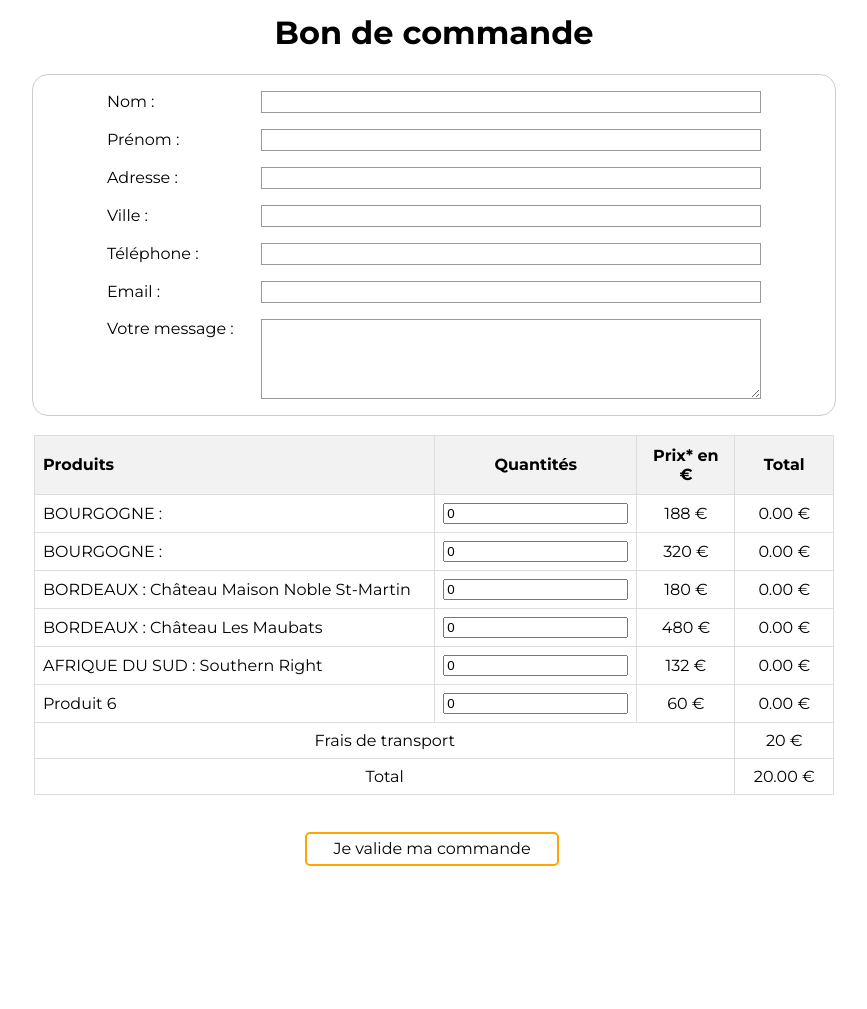
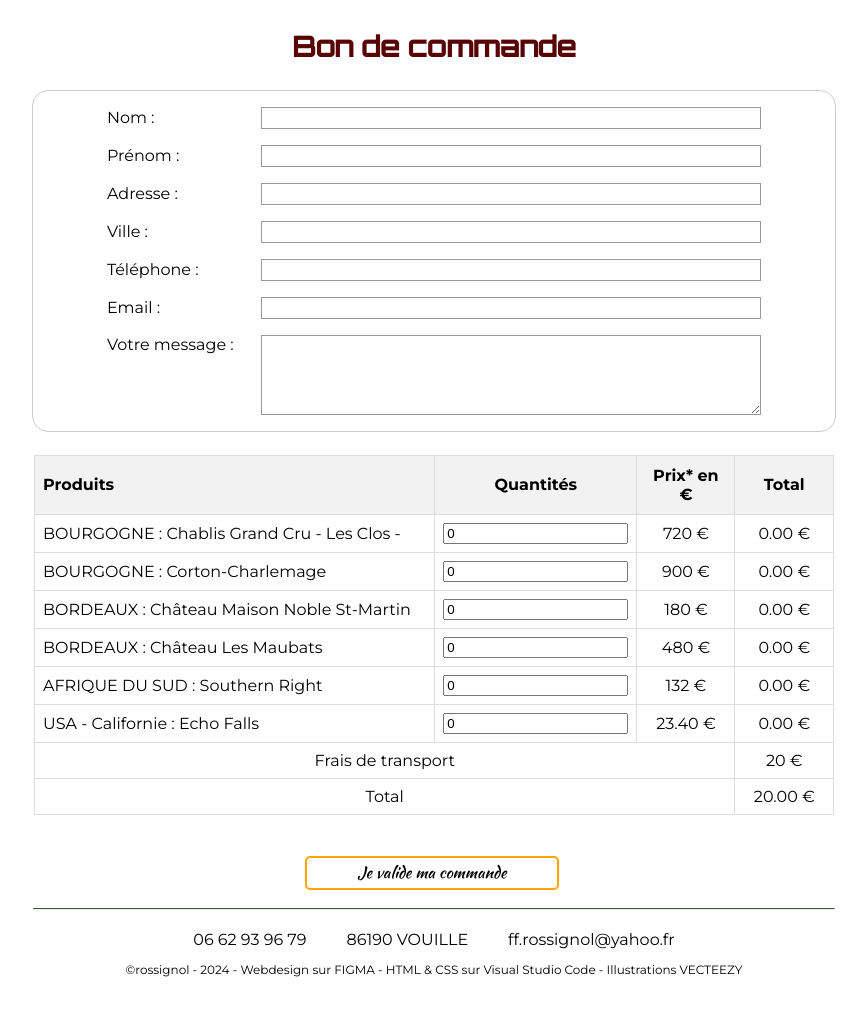
Before and after one commit to rossignol86/mini-projet-lea-franck-rossignol, a plain HTML site: page bdc.html in a window 1280 px wide. Shown: the part 168-1177 px from the top of the page, without its empty margins (206-1073 px from the left). Before the commit the page ends 1080 px from the top, so only its background shows below. Drawn offline with Linux system fonts and the light colour scheme; a web font is replaced by a local one.

Commit message:
corrections

```diff
--- a/bdc.html
+++ b/bdc.html
@@ -4,9 +4,18 @@
     <meta charset="UTF-8">
     <meta name="viewport" content="width=device-width, initial-scale=1.0">
     <link rel="stylesheet" href="styles/stylebdc.css">
+
+    <link rel="preconnect" href="https://fonts.gstatic.com">
+    <link href="https://fonts.googleapis.com/css2?family=Orbitron:wght@400;500&display=swap" rel="stylesheet">
+    <link rel="preconnect" href="https://fonts.googleapis.com">
+    <link rel="preconnect" href="https://fonts.gstatic.com" crossorigin>
     <link rel="preconnect" href="https://fonts.googleapis.com">
     <link rel="preconnect" href="https://fonts.gstatic.com" crossorigin>
     <link href="https://fonts.googleapis.com/css2?family=Montserrat:ital,wght@0,100..900;1,100..900&display=swap" rel="stylesheet">
+    <link rel="preconnect" href="https://fonts.googleapis.com">
+    <link rel="preconnect" href="https://fonts.gstatic.com" crossorigin>
+    <link href="https://fonts.googleapis.com/css2?family=Bai+Jamjuree:wght@400;600&family=Great+Vibes&family=Kaushan+Script&display=swap" rel="stylesheet">
+
     <title>Bon de commande</title>
     <style>
 
@@ -81,16 +90,16 @@
                 <th class="colonnetotal">Total</th>
             </tr>
             <tr>
-                <td class="nomproduit">BOURGOGNE :</td>
+                <td class="nomproduit">BOURGOGNE : Chablis Grand Cru - Les Clos -</td>
                 <td ><input type="nombre" class="quantite" min="0" value="0"></td>
-                <td><span class="prix">188</span> €</td>
+                <td><span class="prix">720</span> €</td>
                 <td><span class="total">0</span> €</td>
             </tr>
             <tr>
-                <td class="nomproduit">BOURGOGNE :</td>
+                <td class="nomproduit">BOURGOGNE : Corton-Charlemage</td>
                 <td ><input type="nombre" class="quantite" min="0" value="0"></td>
-                <td><span class="prix">320</span> €</td>
-                <td><span class="total">0</span> €</td>
+                <td><span class="prix">900</span> €</td>
+                <td><span class="total">150</span> €</td>
             </tr>
             <tr>
                 <td class="nomproduit">BORDEAUX : Château Maison Noble St-Martin</td>
@@ -111,9 +120,10 @@
                 <td><span class="total">0</span> €</td>
             </tr>
                 <tr>
-                <td class="nomproduit">Produit 6</td>
+                <td class="nomproduit">USA - Californie : Echo Falls
+                    </td>
                 <td ><input type="nombre" class="quantite" min="0" value="0"></td>
-                <td><span class="prix">60</span> €</td>
+                <td><span class="prix">23.40</span> €</td>
                 <td><span class="total">0</span> €</td>
             </tr>
             <tr>
@@ -161,6 +171,33 @@
     <a href="ff.rossignol@yahoo.fr" class="bouton-commande">Je valide ma commande</a>
     </div>
 
+
+        <footer>
+        <div>
+            <hr class="ligneverte">
+        </div>
+        <conteneur class="footer">
+            <div class="coordonnees">
+                <div>
+                    <p class="info">06 62 93 96 79</p>
+                </div>
+
+                <div>
+                    <p class="info">86190 VOUILLE</p>
+                </div>
+
+                <div>
+                    <p class="info">ff.rossignol@yahoo.fr</p>
+                </div>
+            </div>
+        </conteneur>
+            <div class="infosplus">
+                <p>©rossignol - 2024 - Webdesign sur FIGMA - HTML & CSS sur Visual Studio Code - Illustrations VECTEEZY</p>
+            </div>
+
+    </footer>
+
 </container>
+
 </body>
 </html>
--- a/styles/style.css
+++ b/styles/style.css
@@ -27,7 +27,7 @@ h2 {
     display: flex;
     font-family : "Kaushan Script", cursive ;
     font-size: 48px;
-    line-height: 42px;
+    line-height: 48px;
     color: #590404;
     justify-content: center;
     text-align: center;
--- a/styles/stylebdc.css
+++ b/styles/stylebdc.css
@@ -2,7 +2,11 @@ body {
     display: flex;
     justify-content: center;
     align-items: center;
+    margin: 0;
+    padding: 0;
     font-family: 'Montserrat', sans-serif;
+    font-family: 'Orbitron', sans-serif;
+    font-family : "Kaushan Script", cursive ;
 }
 
 container {
@@ -17,8 +21,13 @@ container {
 
 h1 {
     display: flex;
+    font-family: 'Orbitron', sans-serif;
+    font-size: 28px;
+    line-height: 48px;
+    color: #590404;
     justify-content: center;
-    align-items: center;
+    text-align: center;
+    padding: 20px 0px 0px 0px;
 }
 
 /* style formulaire */
@@ -31,6 +40,8 @@ padding: 1em;
     border: 1px solid #ccc;
     border-radius: 1em;
     text-align: center;
+    font-family: 'Montserrat', sans-serif;
+
 }
 
 ul {
@@ -86,6 +97,7 @@ table {
     border-collapse: collapse;
     width: 800px;
     margin: 0 auto;
+    font-family: 'Montserrat', sans-serif;
 }
 
 th {
@@ -151,3 +163,39 @@ td {
     background-color: orange;
     color: white;
 }
+
+ /* style footer */
+
+ .ligneverte {
+    width: 800px;
+    border-top: 1px solid #365E37;
+}
+.footer {
+    font-family: 'Montserrat', sans-serif;
+    display: flex;
+    justify-content: center;
+    align-items: center;
+    margin: 20px 0px 0px 0px
+}
+.coordonnees {
+    height: 20px;
+    display: flex;
+    justify-content: center;
+    align-items: center;
+}
+.info {
+    display: inline-block;
+    text-align: center;
+    color: #000000;
+    font-family: 'Montserrat', sans-serif;
+    font-size: 16px;
+    margin: 0px 20px 0px 20px
+
+}
+
+.infosplus {
+    color: #000000;
+    text-align: center;
+    font-family: 'Montserrat', sans-serif;
+    font-size: 12px;
+}
```
Also changed, not shown: bordeaux.html (+2 -2 lines), bourgogne.html (+15 -17 lines), monde.html (+52 -0 lines), images/californie.jpg (added), images/californie.png (added), images/chablis.jpg (added), images/chablis.png (added), images/corton.jpg (added), images/corton.png (added). Lines whose indentation alone changed are shown as unchanged.
